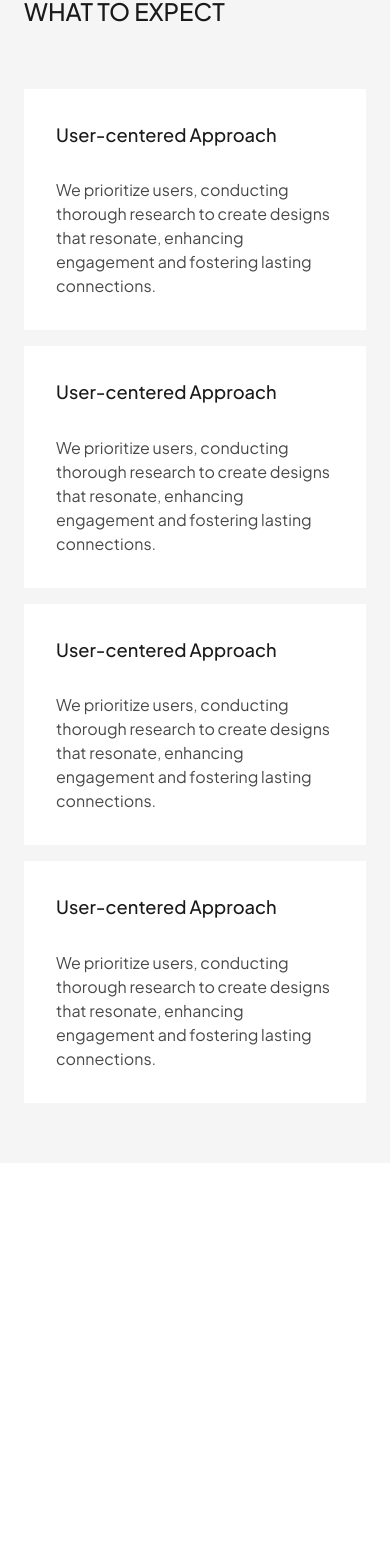
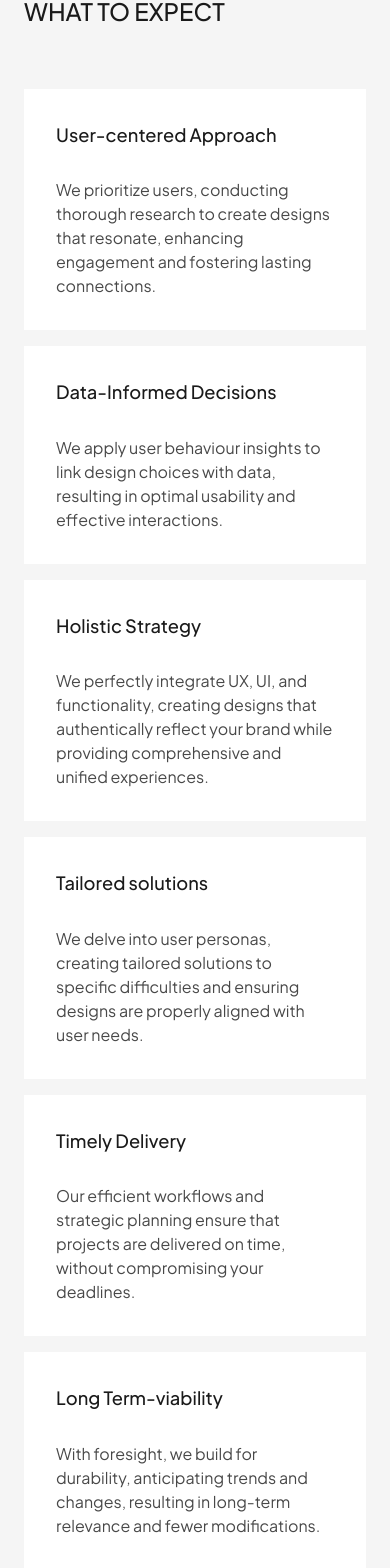
Before and after one commit to cvspan/cvspan-web, a Next.js app: page /industries/ai-ml in a window 390 px wide. Shown: the part 1913-3481 px from the top of the page. Before the commit the page ends 3076 px from the top, so only its background shows below. Built offline with nearby package versions, Linux system fonts and the light colour scheme.

Commit message:
(whattoexpect) build responsive component

```diff
--- a/src/components/molecules/whatToExpect/WhatToExpect.tsx
+++ b/src/components/molecules/whatToExpect/WhatToExpect.tsx
@@ -30,11 +30,11 @@ const WhatToExpect = () => {
                                 className="font-eudoxus text-[24px] font-medium text-[#1A1A1A]"
                                 style={{ fontSize: 'clamp(1rem, 4.6875vw, 1.5rem)' }}
                             >
-                                User-centered Approach
+                                Data-Informed Decisions
                             </h5>
                             <p className="font-eudoxus font-normal text-[#484848]">
-                                We prioritize users, conducting thorough research to create designs that resonate,
-                                enhancing engagement and fostering lasting connections.
+                                We apply user behaviour insights to link design choices with data, resulting in optimal
+                                usability and effective interactions.
                             </p>
                         </div>
                         <div className="flex flex-col gap-[30px] bg-white p-[32px]">
@@ -42,11 +42,11 @@ const WhatToExpect = () => {
                                 className="font-eudoxus text-[24px] font-medium text-[#1A1A1A]"
                                 style={{ fontSize: 'clamp(1rem, 4.6875vw, 1.5rem)' }}
                             >
-                                User-centered Approach
+                                Holistic Strategy
                             </h5>
                             <p className="font-eudoxus font-normal text-[#484848]">
-                                We prioritize users, conducting thorough research to create designs that resonate,
-                                enhancing engagement and fostering lasting connections.
+                                We perfectly integrate UX, UI, and functionality, creating designs that authentically
+                                reflect your brand while providing comprehensive and unified experiences.
                             </p>
                         </div>
                         <div className="flex flex-col gap-[30px] bg-white p-[32px]">
@@ -54,11 +54,35 @@ const WhatToExpect = () => {
                                 className="font-eudoxus text-[24px] font-medium text-[#1A1A1A]"
                                 style={{ fontSize: 'clamp(1rem, 4.6875vw, 1.5rem)' }}
                             >
-                                User-centered Approach
+                                Tailored solutions
                             </h5>
                             <p className="font-eudoxus font-normal text-[#484848]">
-                                We prioritize users, conducting thorough research to create designs that resonate,
-                                enhancing engagement and fostering lasting connections.
+                                We delve into user personas, creating tailored solutions to specific difficulties and
+                                ensuring designs are properly aligned with user needs.
+                            </p>
+                        </div>
+                        <div className="flex flex-col gap-[30px] bg-white p-[32px]">
+                            <h5
+                                className="font-eudoxus text-[24px] font-medium text-[#1A1A1A]"
+                                style={{ fontSize: 'clamp(1rem, 4.6875vw, 1.5rem)' }}
+                            >
+                                Timely Delivery
+                            </h5>
+                            <p className="font-eudoxus font-normal text-[#484848]">
+                                Our efficient workflows and strategic planning ensure that projects are delivered on
+                                time, without compromising your deadlines.
+                            </p>
+                        </div>
+                        <div className="flex flex-col gap-[30px] bg-white p-[32px]">
+                            <h5
+                                className="font-eudoxus text-[24px] font-medium text-[#1A1A1A]"
+                                style={{ fontSize: 'clamp(1rem, 4.6875vw, 1.5rem)' }}
+                            >
+                                Long Term-viability
+                            </h5>
+                            <p className="font-eudoxus font-normal text-[#484848]">
+                                With foresight, we build for durability, anticipating trends and changes, resulting in
+                                long-term relevance and fewer modifications.
                             </p>
                         </div>
                     </div>
```
